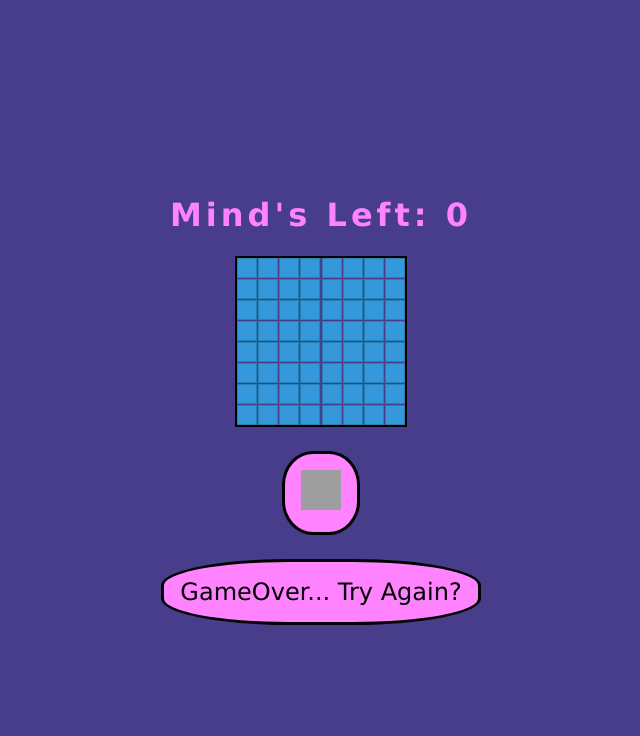
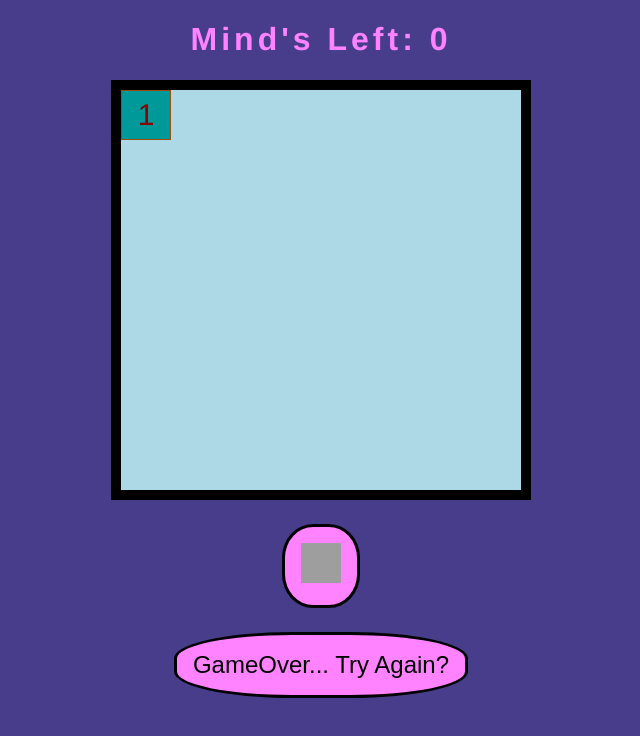
Before and after one commit to RyanCLuis/Minesweeper, a plain HTML site: page index.html in a window 1280 px wide. Shown: the whole page, without its empty margins (319-959 px from the left). Drawn offline with Linux system fonts and the light colour scheme; grey boxes are pictures that could not be loaded.

Commit message:
changes html and Css to populate game board on start and adds some var

```diff
--- a/css/style.css
+++ b/css/style.css
@@ -1,18 +1,32 @@
- * {
-    box-sizing: border-box;
-    font-family: 'Lucida Sans', 'Lucida Sans Regular', 'Lucida Grande', 'Lucida Sans Unicode', Geneva, Verdana, sans-serif;
+body {
+    font-family:'Franklin Gothic Medium', 'Arial Narrow', Arial, sans-serif;
+    background-color:darkslateblue;
+    text-align: center;
 }
 
-body {
+#tiles {
+    height: 400px;
+    width: 400px;
+    border: 10px solid black;
+    background-color: lightblue;
+    margin: 0 auto;
     display: flex;
-    flex-direction: column;
+    flex-wrap: wrap;
+    cursor: crosshair;
+}
+
+/* added a div to see what my boxes would look like */
+/* simple math, if you are trying to get the width and height of the boxes its 400 divided by 8 to get 50px. But you need to include the boarder which is 1px around */
+#tiles div {
+    width: 48px;
+    height: 48px;
+    border: 1px solid rgb(158, 77, 7);
+
+    /* adding text style when you reveal the box */
+    font-size: 30px;
+    display: flex;
+    justify-content: center;
     align-items: center;
-    justify-content: center;
-    height: 100vh;
-    margin: 0;
-    letter-spacing: .02vmin;
-    font-family:'Franklin Gothic Medium', 'Arial Narrow', Arial, sans-serif;
-    background-color:darkslateblue
 }
 
 h1 {
@@ -22,28 +36,27 @@ h1 {
     letter-spacing: 0.5vmin;
 }
 
-#tiles {
-    display: grid;
-    grid-template-columns: repeat(8, 2.5vmin);
-    grid-template-rows: repeat(8, 2.5vmin);
-    gap: 0.13vmin;
-    border: 0.3vmin solid;
-    cursor: crosshair;
-}
-
-#tiles>div {
-    width: 2.5vmin;
-    height: 2.5vmin;
-    background-color: #3498db;
-    border: 1px solid #2980b9;
-}
-
 #tiles>div:hover {
     background-color: #ff83ff;
 }
 
-#tiles div:active {
-    background-color: red; /* Change the color when ready */
+/* needs a class to show the tile has already been clicked */
+
+.tile-clicked {
+    background-color: #099;
+}
+
+/* need to classify "hint" with colors */
+.only {
+    color: darkmagenta;
+}
+
+.two {
+    color: #00004f;
+}
+
+.three {
+    color: darkred;
 }
 
 button {
@@ -55,10 +68,12 @@ button {
     border: 0.4vmin solid;
     cursor: pointer;
     border-radius: 40%;
+
 }
 
 button:hover {
     background-color: #27ae60;
+
 }
 
 button>img {
--- a/index.html
+++ b/index.html
@@ -8,80 +8,9 @@
     <title>Don't Blow Your Mind!</title>
 </head>
 <body>
-    <h1>Mind's Left: 0</h1>
+    <h1>Mind's Left: <span id="mindCount">0</span></h1>
     <section id="tiles">
-        <!-- row 7 -->
-        <div id="c0r7"></div>
-        <div id="c1r7"></div>
-        <div id="c2r7"></div>
-        <div id="c3r7"></div>
-        <div id="c4r7"></div>
-        <div id="c5r7"></div>
-        <div id="c6r7"></div>
-        <div id="c7r7"></div>
-        <!-- row 6 -->
-        <div id="c0r6"></div>
-        <div id="c1r6"></div>
-        <div id="c2r6"></div>
-        <div id="c3r6"></div>
-        <div id="c4r6"></div>
-        <div id="c5r6"></div>
-        <div id="c6r6"></div>
-        <div id="c7r6"></div>
-        <!-- row 5 -->
-        <div id="c0r5"></div>
-        <div id="c1r5"></div>
-        <div id="c2r5"></div>
-        <div id="c3r5"></div>
-        <div id="c4r5"></div>
-        <div id="c5r5"></div>
-        <div id="c6r5"></div>
-        <div id="c7r5"></div>
-        <!-- row 4 -->
-        <div id="c0r4"></div>
-        <div id="c1r4"></div>
-        <div id="c2r4"></div>
-        <div id="c3r4"></div>
-        <div id="c4r4"></div>
-        <div id="c5r4"></div>
-        <div id="c6r4"></div>
-        <div id="c7r4"></div>
-        <!-- row 3 -->
-        <div id="c0r3"></div>
-        <div id="c1r3"></div>
-        <div id="c2r3"></div>
-        <div id="c3r3"></div>
-        <div id="c4r3"></div>
-        <div id="c5r3"></div>
-        <div id="c6r3"></div>
-        <div id="c7r3"></div>
-        <!-- row 2 -->
-        <div id="c0r2"></div>
-        <div id="c1r2"></div>
-        <div id="c2r2"></div>
-        <div id="c3r2"></div>
-        <div id="c4r2"></div>
-        <div id="c5r2"></div>
-        <div id="c6r2"></div>
-        <div id="c7r2"></div>
-        <!-- row 1 -->
-        <div id="c0r1"></div>
-        <div id="c1r1"></div>
-        <div id="c2r1"></div>
-        <div id="c3r1"></div>
-        <div id="c4r1"></div>
-        <div id="c5r1"></div>
-        <div id="c6r1"></div>
-        <div id="c7r1"></div>
-        <!-- row 0 -->
-        <div id="c0r0"></div>
-        <div id="c1r0"></div>
-        <div id="c2r0"></div>
-        <div id="c3r0"></div>
-        <div id="c4r0"></div>
-        <div id="c5r0"></div>
-        <div id="c6r0"></div>
-        <div id="c7r0"></div>
+        <div class="three tile-clicked">1</div>
     </section>
     <div>
         <button id="head">
--- a/js/main.js
+++ b/js/main.js
@@ -1,28 +1,34 @@
-// loads page to a board (grid 8x8, Ants left:?, the x button)
+// loads page to a board (grid 8x8, minds left:?, the x button)
 
 // have the option to click a box in the grid or x toggle button
 
 // has three outcomes when clicking on a square:
-// 1. click on an ant
+// 1. click on a mind
     // - game will be over and have the button to play again
 
-// 2. click on square and get a number to tell you how many ants are near
+// 2. click on square and get a number to tell you how many mind are near
 
-// 3. click on a tile, when no ants are near by, will "flood the tiles" to the nearest hint.
+// 3. click on a tile, when no mind are near by, will "flood the tiles" to the nearest hint.
 
-// have the ability to place 'X' on the square to indicate there is an ant under it and wont be able to click on it
+// have the ability to place 'X' on the square to indicate there is a mind under it and wont be able to click on it
 
 /*----- constants -----*/
 
 
 /*----- state variables -----*/
+let board
+let winner
+let minds = 8
 
 
 /*----- cached elements  -----*/
+const messageEl = document.querySelector('h1')
+const headButton = document.querySelector('#head')
+const playAgainButton = document.querySelector('button')
+const tiles = [...document.querySelectorAll('#tiles > div')]
 
 
 /*----- event listeners -----*/
 
 
 /*----- functions -----*/
-console.log("JS is connected to my HTML!")
```
